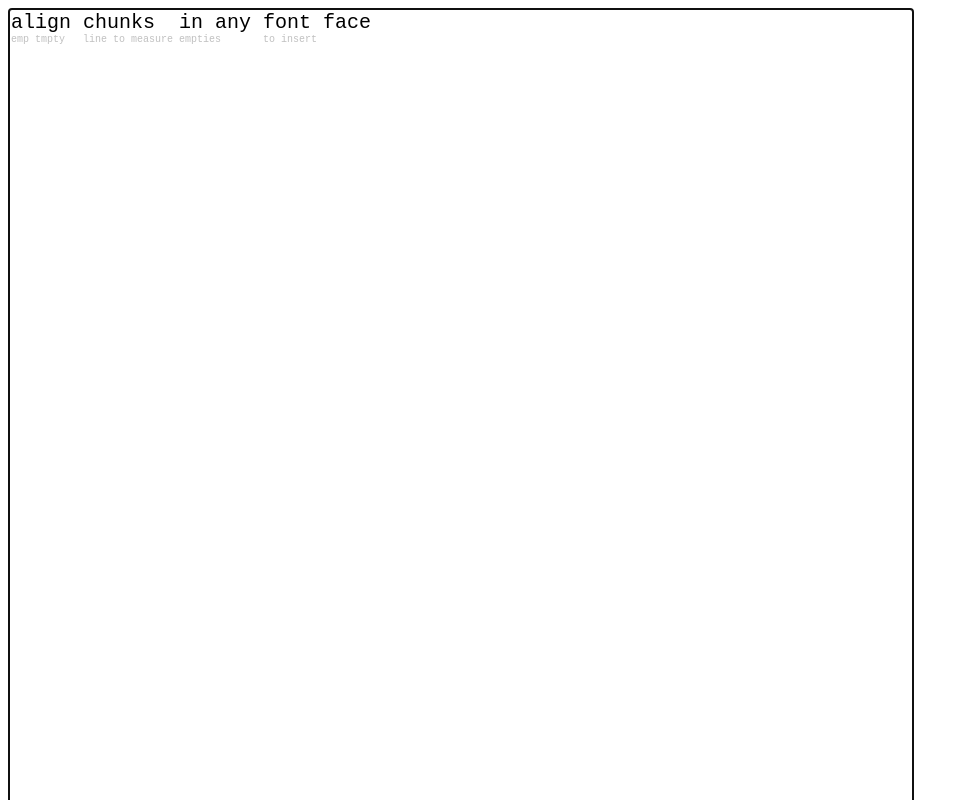
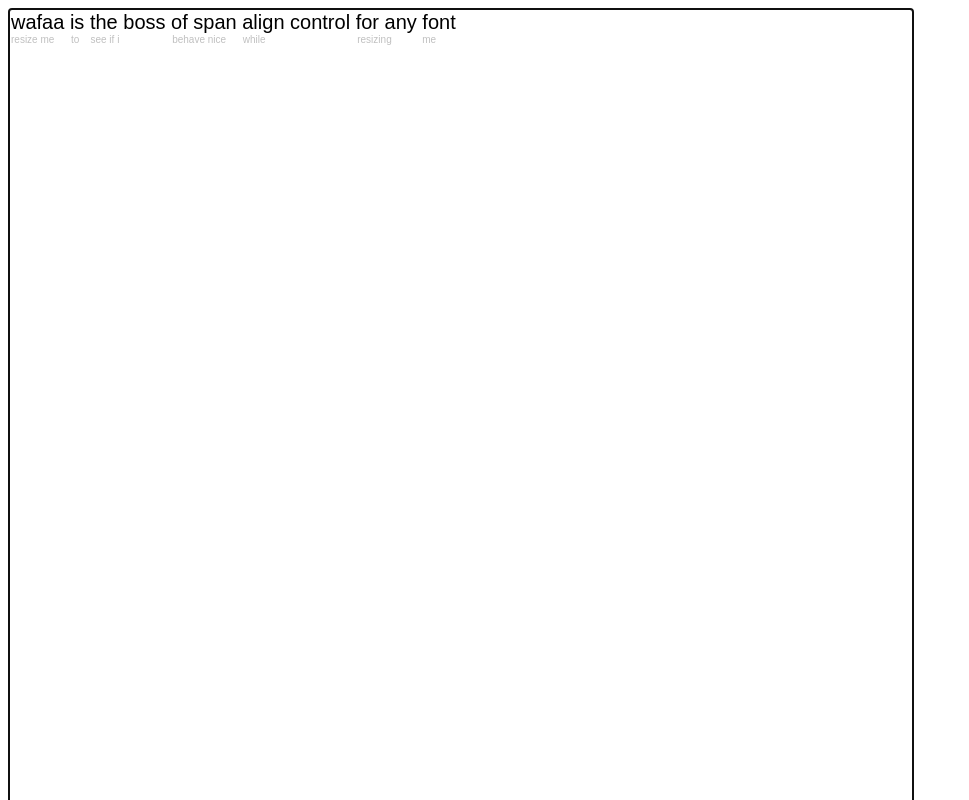
Before and after one commit to readfm/twext, a plain HTML site: page spanAlign/index.html in a window 1280 px wide. Shown: the top 800 px of the page, without its empty margins (0-969 px from the left). Drawn offline with nearby package versions, Linux system fonts and the light colour scheme.

Commit message:
separate branch so i don't lose my head

```diff
--- a/spanAlign/index.html
+++ b/spanAlign/index.html
@@ -8,7 +8,7 @@
     <style>
       #textInput {
         -webkit-appearance: textarea;
-        font-family: monospace;
+        font-family: arial;
         border: 1px solid gray;
         white-space: nowrap;
         overflow: auto;
--- a/spanAlign/js/spanalign.js
+++ b/spanAlign/js/spanalign.js
@@ -1,8 +1,8 @@
-var nN = ["3:2", "6:3", "7:5"];
+var nN = ["3:2", "4:3", "7:5", "9:7", "10:9", "11:11"];
 
-var textStr = "align chunks in any font face";
+var textStr = "wafaa is the boss of span align control for any font";
 
-var twextStr = "emp tmpty line to measure empties to insert";
+var twextStr = "resize me to see if i behave nice while resizing me";
 
 /**
   On document load.
```
